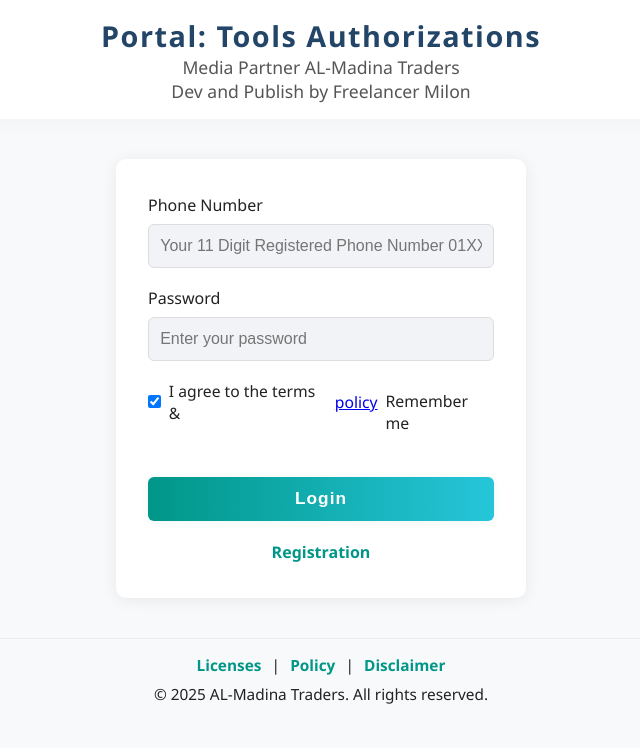
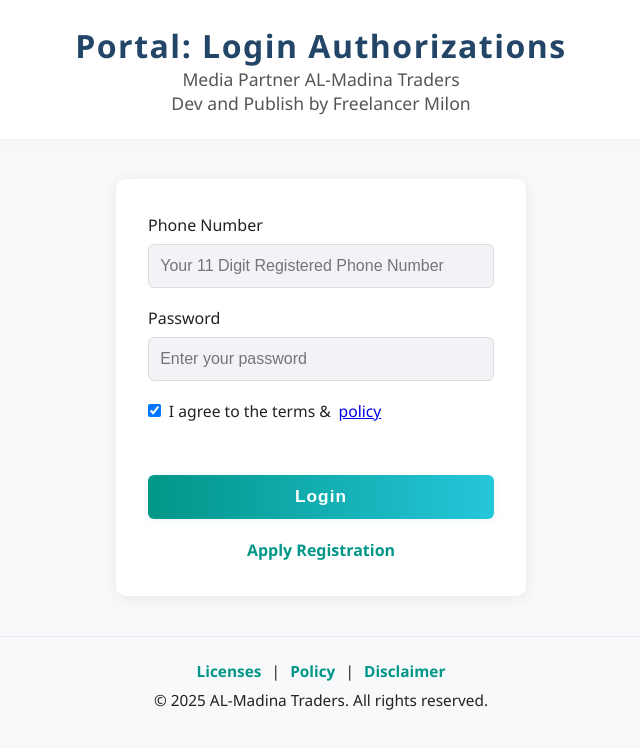
Before and after one commit to itsmilonbro/tools-access, a plain HTML site: page index.html in a window 1280 px wide. Shown: the whole page, without its empty margins (319-959 px from the left). Drawn offline with Linux system fonts and the light colour scheme.

Commit message:
Update index.html

```diff
--- a/index.html
+++ b/index.html
@@ -5,18 +5,19 @@
   <title>Portal -Tools Access | User Login</title>
   <meta name="viewport" content="width=device-width, initial-scale=1.0">
   <link rel="stylesheet" href="assets/dashboard-ui.css">
+  <link rel="stylesheet" href="assets/style.css">
 </head>
 <body>
   <header>
-    <h1>Portal: Tools Authorizations</h1>
-    <p style="font-size:1.1em;color:#555;">Media Partner <a hfef="https://almadinatraders-savar.blogspot.com">AL-Madina Traders</p>
+    <h1>Portal: Login Authorizations</h1>
+    <p style="font-size:1.1em;color:#555;">Media Partner <a hfef="https://almadinatraders-savar.blogspot.com">AL-Madina Traders</a></p>
     <p style="font-size:1.1em;color:#555;">Dev and Publish by <a hfef="https://facebook.com/itsmilonbro"> Freelancer Milon</a></p>
   </header>
   <main class="login-container">
     <form id="loginForm" autocomplete="off">
       <label>
         Phone Number
-        <input type="text" id="username" pattern="^01[3-9]\d{8}$" name="username" required placeholder="Your 11 Digit Registered Phone Number 01XXXXXXXXX" autocomplete="username">
+        <input type="text" id="username" pattern="^01[3-9]\d{8}$" name="username" required placeholder="Your 11 Digit Registered Phone Number" autocomplete="username">
       </label>
       <label>
         Password
@@ -27,13 +28,12 @@
         <input type="checkbox" name="remember" id="agree" checked>
         I agree to the terms &amp;<a href="policy.html"> policy</a>
         </label>
-        <label for="remember" style="margin:0;">Remember me</label>
       </div>
       <button type="submit">Login</button>
     </form>
    <p> <a href="#" class="register-btn">
-       Registration
-    </a>
+      Apply Registration
+    </a></p>
   </main>
   <footer>
     <nav>
```
